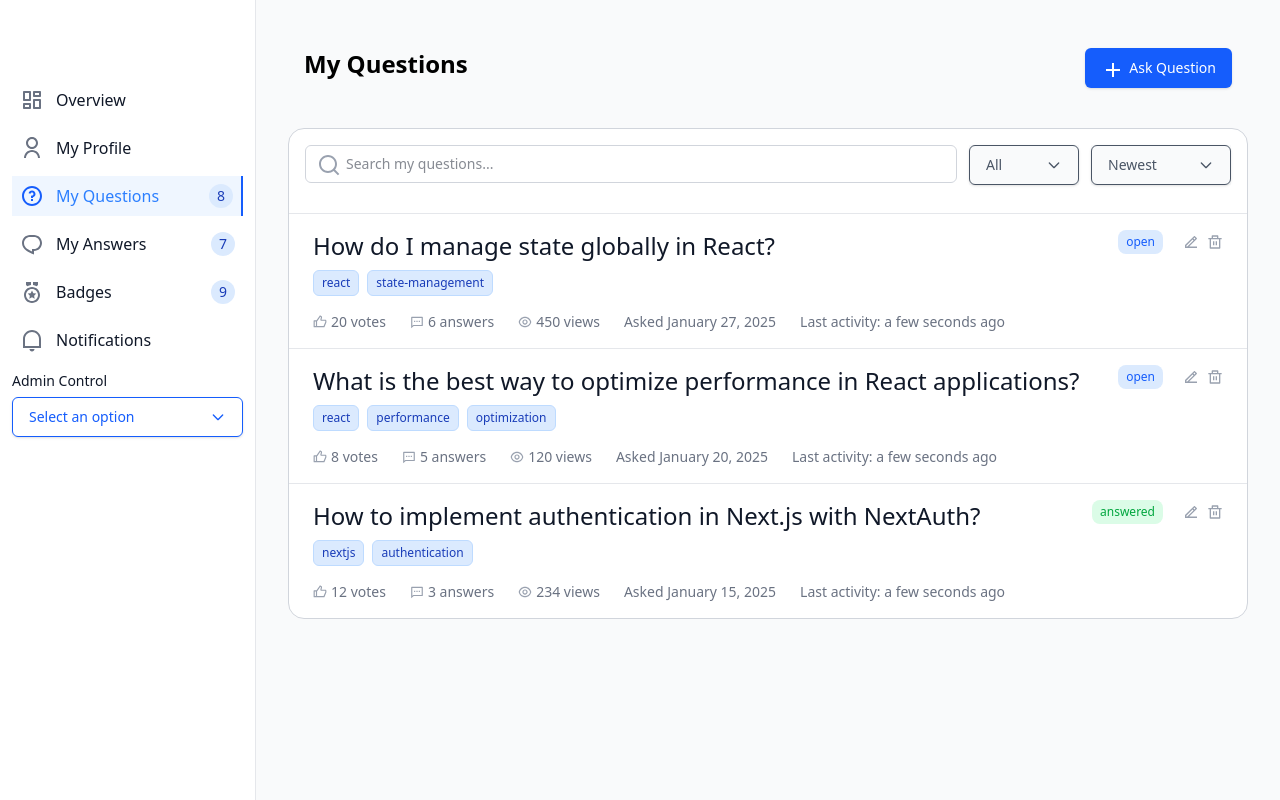
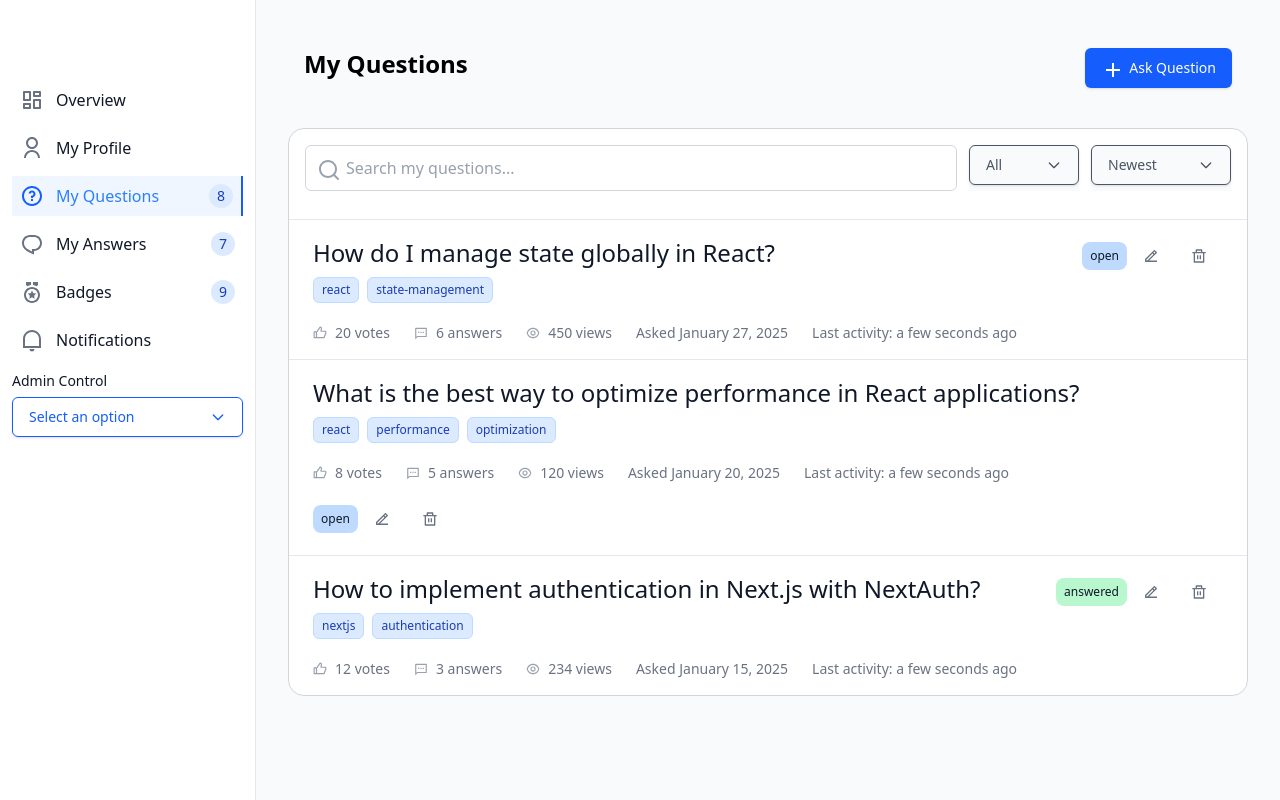
Before and after one commit to Zack-Pro-Ver/Knowledge-Sharing-Portal, a React (Vite) app: page /my-questions in a window 1280 px wide. Built offline with nearby package versions, Linux system fonts and the light colour scheme.

Commit message:
Make use button,typography and textfield element

```diff
--- a/src/pages/MyQuestions/MyQuestions.constants.ts
+++ b/src/pages/MyQuestions/MyQuestions.constants.ts
@@ -1,4 +1,18 @@
 import type { DropdownOption } from "../../elements/Dropdown/Dropdown.types";
+
+type QuestionStatus = "answered" | "open" | "closed";
+
+interface Question {
+  id: number;
+  title: string;
+  tags: string[];
+  votes: number;
+  answers: number;
+  views: number;
+  date: string;
+  status: QuestionStatus;
+  lastActivity: string;
+}
 
 export const statusOptions: DropdownOption[] = [
   { label: "All", value: "all" },
@@ -14,7 +28,7 @@ export const sortOptions: DropdownOption[] = [
   { label: "Most Votes", value: "most-votes" },
 ];
 
-export const questions = [
+export const questions : Question[] = [
   {
     id: 1,
     title: "How to implement authentication in Next.js with NextAuth?",
--- a/src/pages/MyQuestions/QuestionSection.tsx
+++ b/src/pages/MyQuestions/QuestionSection.tsx
@@ -7,12 +7,17 @@ import {
   RiThumbUpLine,
   RiMessage2Line,
   RiEyeLine,
-  RiQuestionMark
+  RiQuestionMark,
 } from "@remixicon/react";
+
 import Chip from "../../elements/Chip";
 import { Card, CardContent } from "../../elements/Card";
 import Dropdown from "../../elements/Dropdown";
 import Stack from "../../elements/Stack";
+import Button from "../../elements/Button";
+import Typography from "../../elements/Typography";
+import TextField from "../../elements/TextField";
+
 import { statusOptions, sortOptions, questions } from "./MyQuestions.constants";
 
 function parseLastActivity(text: string): number {
@@ -48,17 +53,18 @@ const QuestionsSearchCard: React.FC = () => {
   return (
     <Card variant="outlined" size="large" className="p-4 pb-0 ">
       <Stack direction="row" spacing={3} wrap="wrap" className="w-full mb-4 ">
-        <div className="relative flex-1">
-          <RiSearchLine className="absolute left-3 top-1/2 -translate-y-1/2 text-gray-400 pointer-events-none" />
-          <input
-            type="text"
+        <Stack className="relative flex-1">
+        <TextField
             placeholder="Search my questions..."
-            aria-label="Search questions"
-            className="w-full border border-gray-300 rounded-md pl-10 pr-4 py-2 text-sm focus:outline-none focus:ring-2 focus:ring-blue-500 focus:border-transparent"
             value={search}
             onChange={(e) => setSearch(e.target.value)}
+            variant="outlined"
+            size="medium"
+            color="primary"
+            startAdornment={<RiSearchLine />}
+            aria-label="Search questions"
           />
-        </div>
+        </Stack>
 
         <Dropdown
           options={statusOptions}
@@ -85,18 +91,30 @@ const QuestionsSearchCard: React.FC = () => {
 
       <hr className="border-t border-gray-200 -mx-4 mt-7" />
 
-      {/* Render Questions */}
       <div className="-mx-4 ">
         {filteredQuestions.length === 0 ? (
-          <Stack direction="column" alignItems="center" justifyContent="center" spacing={4} className="py-10 text-center text-gray-500">
+          <Stack
+            direction="column"
+            alignItems="center"
+            justifyContent="center"
+            spacing={4}
+            className="py-10 text-center text-gray-500"
+          >
             <div className="w-12 h-12 mb-4 rounded-full bg-gray-100 flex items-center justify-center">
               <RiQuestionMark className="text-2xl text-gray-500" />
             </div>
-            <p className="font-semibold text-gray-900">No questions found</p>
-            <p className="text-sm mt-1">Try adjusting your search or filter criteria</p>
-            <button className="mt-4 px-4 py-2 bg-blue-600 text-white rounded hover:bg-blue-700">
+
+            <Typography variant="body2" fontWeight="semibold" color="textPrimary">
+              No questions found
+            </Typography>
+
+            <Typography variant="body2" color="textSecondary">
+              Try adjusting your search or filter criteria
+            </Typography>
+
+            <Button variant="contained" color="primary" size="medium">
               Ask Your First Question
-            </button>
+            </Button>
           </Stack>
         ) : (
           filteredQuestions.map((q) => (
@@ -105,24 +123,26 @@ const QuestionsSearchCard: React.FC = () => {
                 <Stack direction="row" spacing={4} wrap="wrap" justifyContent="space-between" alignItems="flex-start">
                   {/* Left Side */}
                   <Stack direction="column" spacing={2}>
-                    <h2 className="text-2xl font-regular text-gray-900">{q.title}</h2>
+                    <Typography variant="h4" color="textPrimary">
+                      {q.title}
+                    </Typography>
 
                     <Stack direction="row" spacing={2} wrap="wrap">
                       {q.tags.map((tag) => (
-                        <Chip key={tag} label={tag} size="small" className="rounded-md" />
+                        <Chip key={tag} label={tag} size="small" className="rounded-md " />
                       ))}
                     </Stack>
 
-                    <Stack direction="row" spacing={6} wrap="wrap"  className="text-gray-500 mt-2 text-sm">
-                      <span className="flex items-center gap-1">
+              <Stack direction="row" spacing={6} wrap="wrap"  className="text-gray-500 mt-3 text-sm">
+                      <span className="flex items-center gap-2">
                         <RiThumbUpLine className="text-gray-400" size={14} />
                         {q.votes} votes
                       </span>
-                      <span className="flex items-center gap-1">
+                      <span className="flex items-center gap-2">
                         <RiMessage2Line className="text-gray-400" size={14} />
                         {q.answers} answers
                       </span>
-                      <span className="flex items-center gap-1">
+                      <span className="flex items-center gap-2">
                         <RiEyeLine className="text-gray-400" size={14} />
                         {q.views} views
                       </span>
@@ -134,25 +154,28 @@ const QuestionsSearchCard: React.FC = () => {
                   </Stack>
 
                   {/* Right Side */}
-                  <Stack direction="row" spacing={5} alignItems="center">
-                    <span
+                  <Stack direction="row" spacing={0} alignItems="center">
+                    <Typography
+                      variant="caption"
+                      component="span"
                       className={`text-xs px-2 py-1 rounded-lg font-medium ${
                         q.status === "answered"
-                          ? "bg-green-100 text-green-600"
+                          ? "bg-green-200 text-green-700"
                           : q.status === "open"
-                          ? "bg-blue-100 text-blue-600"
-                          : "bg-gray-100 text-gray-600"
+                          ? "bg-blue-200 text-blue-600"
+                          : "bg-gray-200 text-gray-600"
                       }`}
                     >
                       {q.status}
-                    </span>
-                    <Stack direction="row" spacing={2} alignItems="center" className="text-gray-400">
-                      <button className="hover:text-blue-600 cursor-pointer">
-                        <RiEdit2Line size={16} />
-                      </button>
-                      <button className="hover:text-red-600 cursor-pointer">
-                        <RiDeleteBinLine size={16} />
-                      </button>
+                    </Typography>
+
+                    <Stack direction="row" spacing={0} alignItems="center" className="text-gray-400">
+                    <Button variant="text" className="text-gray-500 hover:text-blue-600 shadow-none" disableElevation={true}>
+                      <RiEdit2Line size={16} />
+                    </Button>
+                    <Button variant="text" className="text-gray-500 hover:text-red-600 shadow-none" disableElevation={true}>
+                      <RiDeleteBinLine size={16} />
+                    </Button>
                     </Stack>
                   </Stack>
                 </Stack>
```
